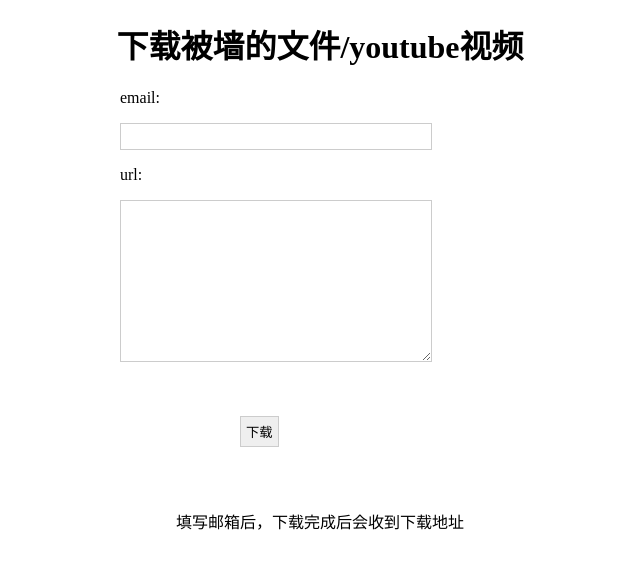
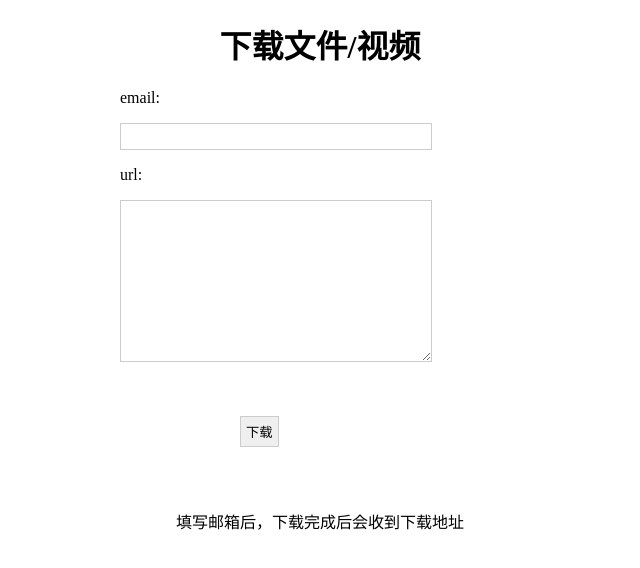
Before and after one commit to coolicer/downloader, a website: page index.html in a window 1280 px wide. Shown: the whole page, without its empty margins (320-960 px from the left). Drawn offline with Linux system fonts and the light colour scheme.

Commit message:
Update index.html

```diff
--- a/index.html
+++ b/index.html
@@ -2,7 +2,7 @@
 <html>
   <head>
     <meta charset="utf-8">
-    <title>下载被墙的文件/youtube视频</title>
+    <title>下载文件/视频</title>
 
     <style>
         .view {
@@ -32,7 +32,7 @@
     </style>
   </head>
   <body>
-    <h1 class="center">下载被墙的文件/youtube视频</h1>
+    <h1 class="center">下载文件/视频</h1>
     <form action="/" method="POST">
         <div class="view">
             <div class="filed">
```
